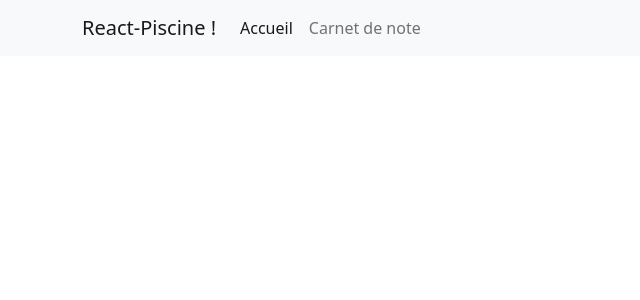
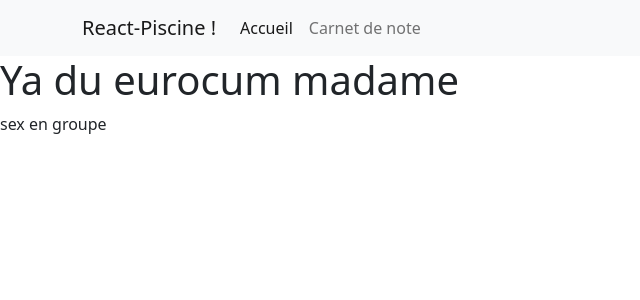
Before and after one commit to rayhad/react-piscine, a React (Create React App) app: page / in a window 1280 px wide. Shown: the top 300 px of the page, without its empty margins (0-640 px from the left). Built offline with nearby package versions, Linux system fonts and the light colour scheme.

Commit message:
routes réparées

```diff
--- a/src/App.js
+++ /dev/null
@@ -1,8 +0,0 @@
-import './App.css';
-import React from "react";
-
-export default function app(){
-  return(
-    <h1>Ya du eurocum madame</h1>
-  )
-}
--- /dev/null
+++ b/src/App.jsx
@@ -0,0 +1,12 @@
+import './App.css';
+import React from "react";
+import CarnetdeNote from './pages/CarnetdeNote';
+
+export default function App(){
+  return(
+    <div>
+      <h1>Ya du eurocum madame</h1>
+      <p>sex en groupe</p>
+    </div>
+  )
+}
--- a/src/components/header.jsx
+++ b/src/components/header.jsx
@@ -2,8 +2,9 @@
 import React from 'react'
 import {Navbar, Nav, Container} from 'react-bootstrap'
 import { LinkContainer } from 'react-router-bootstrap'
+import '../pages/CarnetdeNote'
 
-const header = () => {
+export default function header(){
     return(
         <Navbar bg="light" expand="lg">
         <Container>
@@ -16,7 +17,7 @@ const header = () => {
               <LinkContainer to="/">
               <Nav.Link href="/">Accueil</Nav.Link>
               </LinkContainer>
-              <LinkContainer to="/CarnetdeNote">
+              <LinkContainer to="./CarnetdeNote">
               <Nav.Link>Carnet de note</Nav.Link>
               </LinkContainer>
             </Nav>
@@ -25,5 +26,3 @@ const header = () => {
       </Navbar>
     )
 }
-
-export default header
--- a/src/index.js
+++ b/src/index.js
@@ -4,19 +4,22 @@ import './index.css';
 import App from './App';
 import 'bootstrap/dist/css/bootstrap.min.css'
 import {BrowserRouter as Router, Routes, Route} from "react-router-dom"
-import Header from './components/header'
+import Header from './components/header.jsx'
 import CarnetdeNote from './pages/CarnetdeNote'
 import reportWebVitals from './reportWebVitals';
 
 ReactDOM.render(
   <React.StrictMode>
+    <main>
     <Router>
     <Header/>
+
     <Routes>
-      <Route exact path="/" component={App}/>
-      <Route path="/CarnetdeNote" component={CarnetdeNote}/>
+      <Route path="/" element={<App/>}/>
+      <Route path="/CarnetdeNote" element={<CarnetdeNote/>}/>
     </Routes>
     </Router>
+    </main>
   </React.StrictMode>,
   document.getElementById('root')
 );
```
Also changed, not shown: src/pages/CarnetdeNote.jsx (+4 -3 lines).
